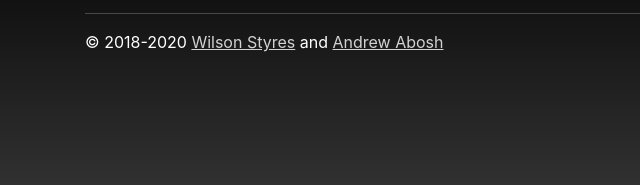
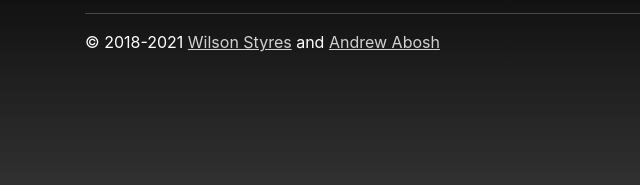
Before and after one commit to zbrateam/zbrateam.github.io, a plain HTML site: page index.html in a window 1280 px wide. Shown: the part 506-691 px from the top of the page, 0-640 px from the left. Drawn offline with nearby package versions, Linux system fonts and the light colour scheme; no server answers.

Commit message:
Andrew complained

```diff
--- a/index.html
+++ b/index.html
@@ -109,7 +109,7 @@
     <hr style="background-color:rgba(255,255,255,0.25);">
     <div class="row align-items-center h-100" style="padding-bottom: 10px;">
       <div class="col text-md-left text-center">
-        <p style="color:white;">&copy; 2018-2020 <a class="white-tinted" style="text-decoration: underline;"
+        <p style="color:white;">&copy; 2018-<script>document.write(new Date().getFullYear())</script> <a class="white-tinted" style="text-decoration: underline;"
             href="https://styres.me">Wilson Styres</a> and <a class="white-tinted" style="text-decoration: underline;"
             href="https://andrew-abosh.com">Andrew Abosh</a></p>
       </div>
```
